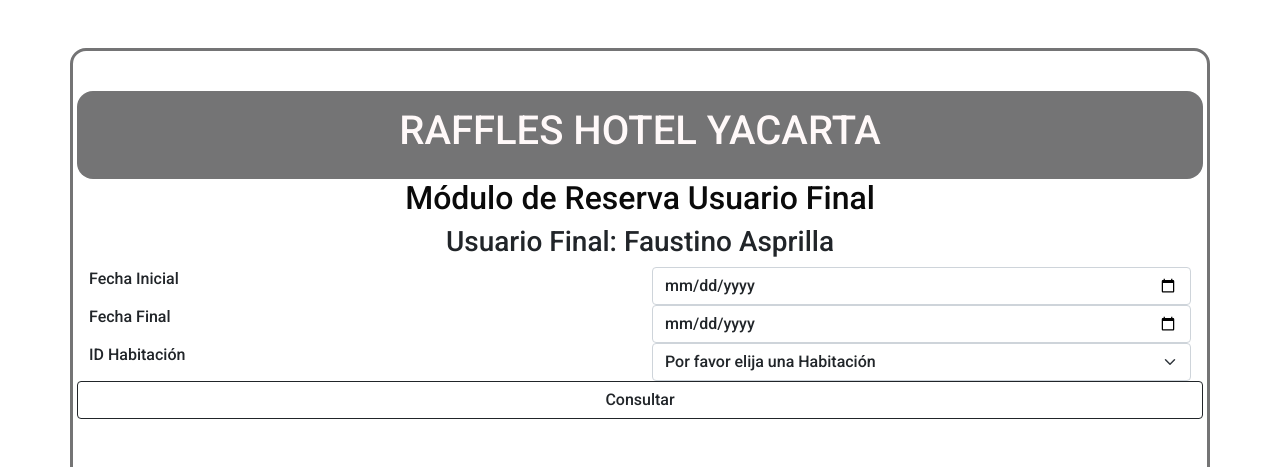
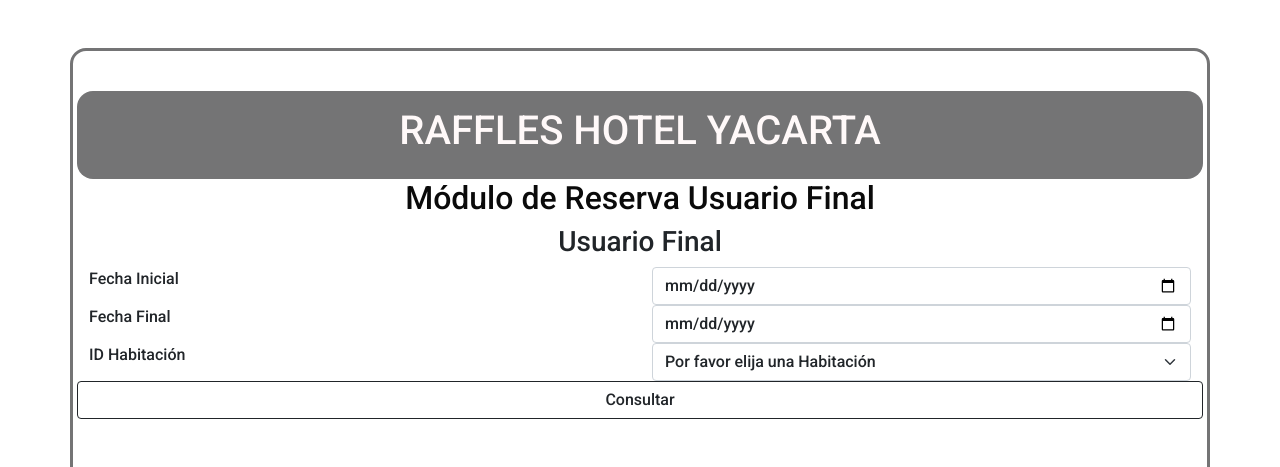
Before and after one commit to jvalu90/AppWebS_3, a Flask app: page /0-1-3-4-modulo_reservas in a window 1280 px wide. Shown: the top 467 px of the page. Run offline with Flask 2, Linux system fonts and the light colour scheme.

Commit message:
Update 0-1-3-4-modulo_reservas.html

```diff
--- a/templates/0-1-3-4-modulo_reservas.html
+++ b/templates/0-1-3-4-modulo_reservas.html
@@ -26,7 +26,7 @@
         </div>
 
         <div class="row">
-          <h3 class="text-center">Usuario Final: Faustino Asprilla</h3>
+          <h3 class="text-center">Usuario Final</h3>
           <!--Faustino asprilla debe cambiarse por el usuario que hace el Login
           algo como reservas.nombres podría traer el dato es necesario crear en models
           la conexión con las tablas reservas, crear la clase reservas-->
```
